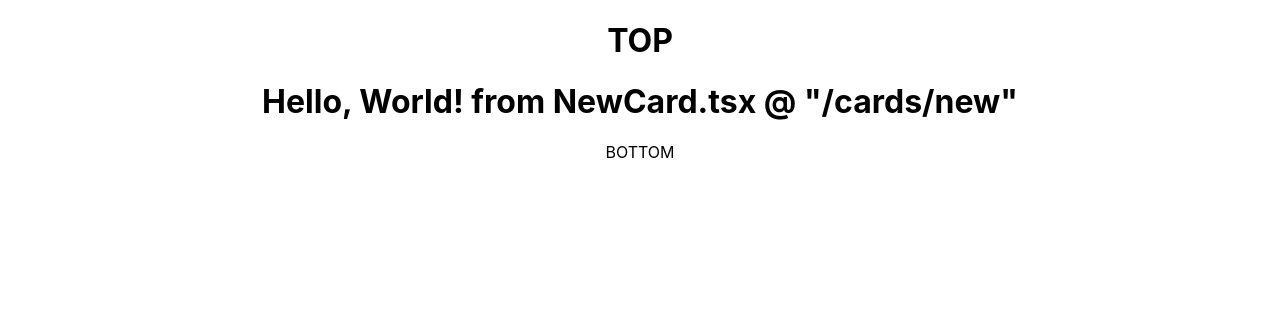
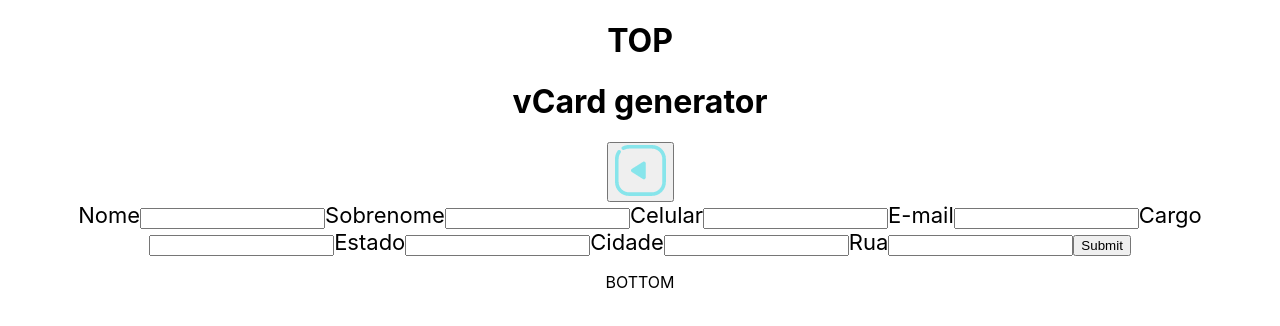
Before and after one commit to dp-152/commcepta-challenge, a React (Create React App) app: page /cards/new in a window 1280 px wide. Shown: the top 326 px of the page. Built offline with nearby package versions, Linux system fonts and the light colour scheme; the HTML template or start-up script is replaced by a standard one.

Commit message:
Implemented base logic for NewCard component

```diff
--- a/src/routes/cards/NewCard.tsx
+++ b/src/routes/cards/NewCard.tsx
@@ -1,9 +1,21 @@
-import React, { ReactElement } from "react";
+import React, { ReactElement, useCallback } from "react";
+
+import BackButton from "../../components/BackButton";
+import NewCardForm from "../../components/NewCardForm";
+import VCardGeneratorIcon from "../../components/VCardGeneratorIcon";
+import { CardData } from "../../data/CardData";
 
 export default function NewCard(): ReactElement {
+  const submitHandler = useCallback((data: CardData) => {
+    // TODO: push to database, retrieve new ID
+    console.log(data);
+  }, []);
+
   return (
     <div>
-      <h1>Hello, World! from NewCard.tsx @ "/cards/new"</h1>
+      <VCardGeneratorIcon />
+      <BackButton />
+      <NewCardForm submitHandler={submitHandler} />
     </div>
   );
 }
```
